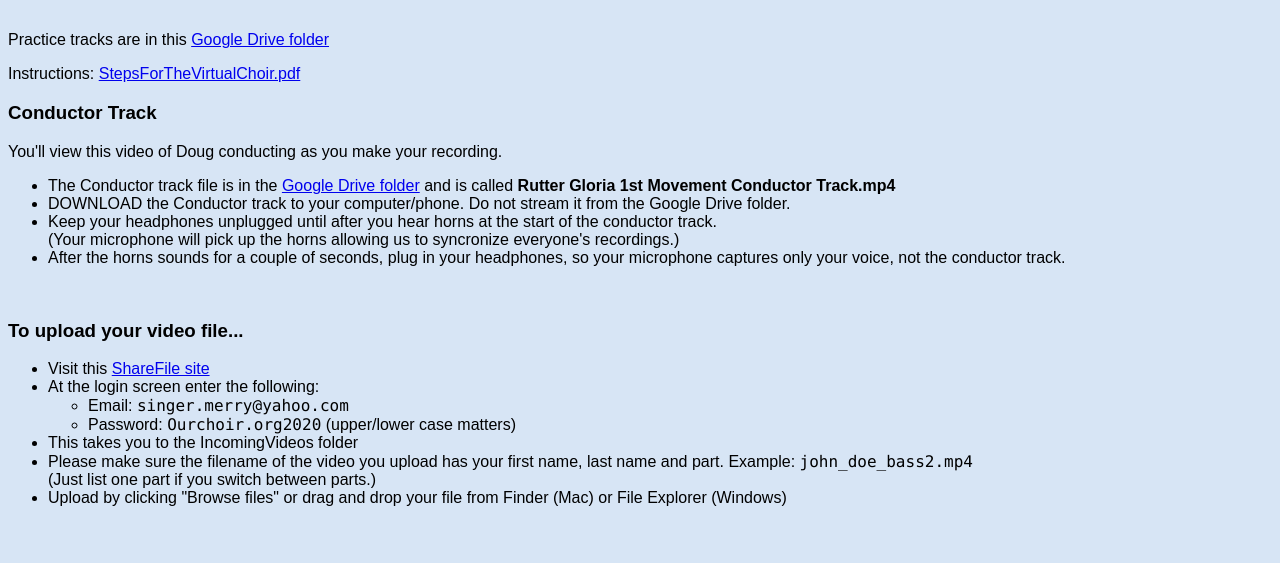
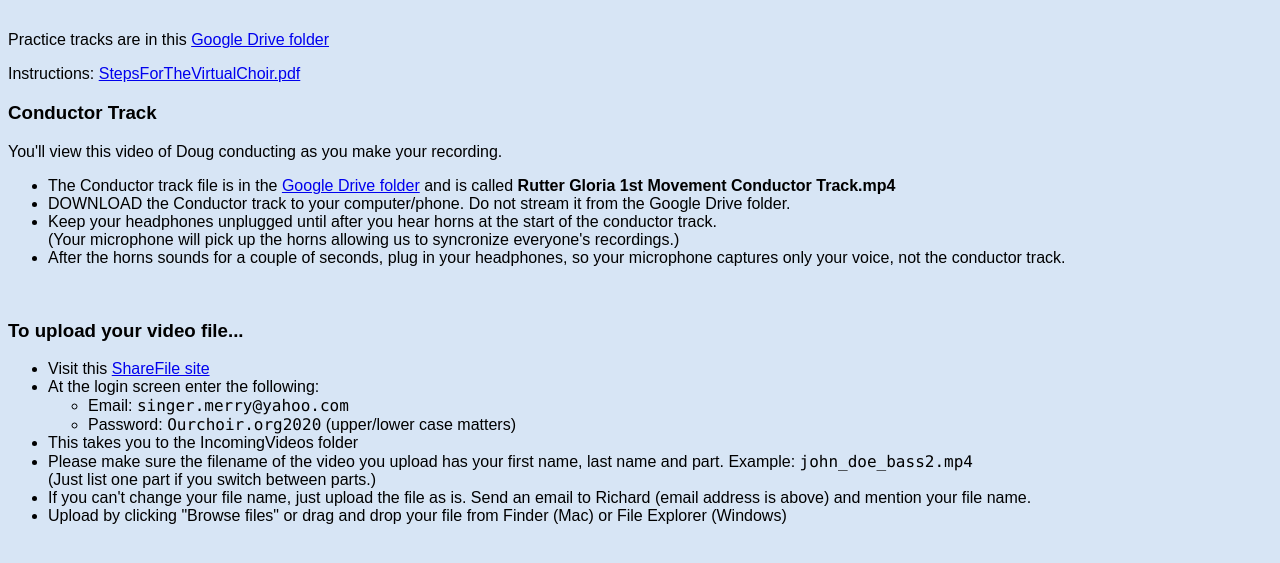
Before and after one commit to rjturek/ourchoir-org, a plain HTML site: page index.html in a window 1280 px wide. Shown: the part 105-668 px from the top of the page. Drawn offline with Linux system fonts and the light colour scheme.

Commit message:
note on file name

```diff
--- a/index.html
+++ b/index.html
@@ -37,6 +37,7 @@ You'll view this video of Doug conducting as you make your recording.
     <li>This takes you to the IncomingVideos folder</li>
     <li>Please make sure the filename of the video you upload has your first name, last name and part. Example: <code>john_doe_bass2.mp4</code><br>
     (Just list one part if you switch between parts.)</li>
+    <li>If you can't change your file name, just upload the file as is. Send an email to Richard (email address is above) and mention your file name. </li>
     <li>Upload by clicking "Browse files" or drag and drop your file from Finder (Mac) or File Explorer (Windows)</li>
 </ul>
 
```
